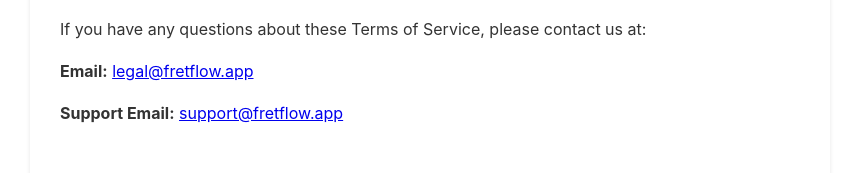
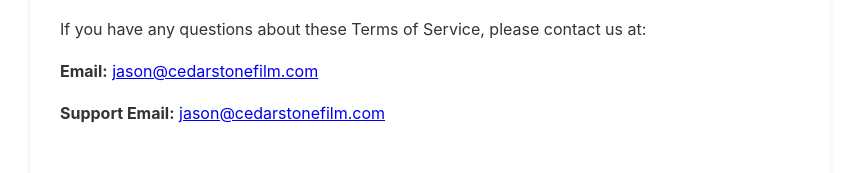
Before and after one commit to jbake1990/FretFloPage, a plain HTML site: page terms.html in a window 1280 px wide. Shown: the part 3887-4060 px from the top of the page, without its empty margins (210-1069 px from the left). Drawn offline with Linux system fonts and the light colour scheme.

Commit message:
Update email addresses to business email: jason@cedarstonefilm.com

```diff
--- a/terms.html
+++ b/terms.html
@@ -226,8 +226,8 @@
         <div class="section">
             <h2>Contact Information</h2>
             <p>If you have any questions about these Terms of Service, please contact us at:</p>
-            <p><strong>Email:</strong> <a href="mailto:legal@fretflow.app">legal@fretflow.app</a></p>
-            <p><strong>Support Email:</strong> <a href="mailto:support@fretflow.app">support@fretflow.app</a></p>
+            <p><strong>Email:</strong> <a href="mailto:jason@cedarstonefilm.com">jason@cedarstonefilm.com</a></p>
+            <p><strong>Support Email:</strong> <a href="mailto:jason@cedarstonefilm.com">jason@cedarstonefilm.com</a></p>
         </div>
     </div>
 
```
Also changed, not shown: privacy.html (+2 -2 lines), support.html (+1 -1 lines).
